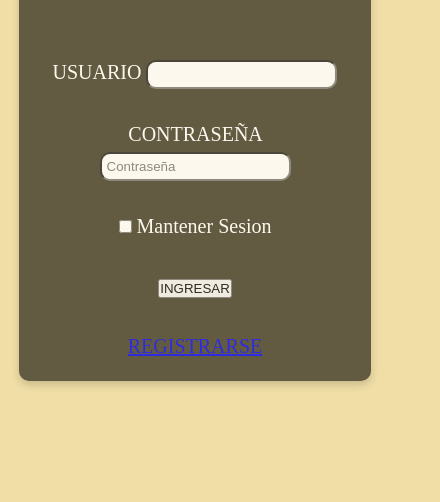
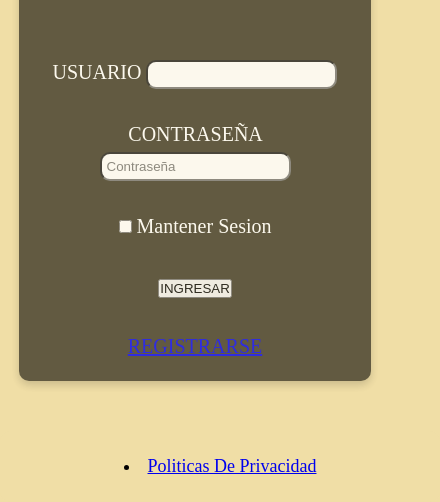
Before and after one commit to Sandry1998/ASESORIA-JURIDICA, a plain HTML site: page index.html in a window 390 px wide. Shown: the part 592-1094 px from the top of the page, 440 px wide, since content can reach past the window. Before the commit the page ends 1023 px from the top, so only its background shows below. Drawn offline with Linux system fonts and the light colour scheme.

Commit message:
ASESORIAS JURIDICAS

```diff
--- a/CSS/style.css
+++ b/CSS/style.css
@@ -90,9 +90,15 @@ header, footer {
         order:1;
         min-width: 100%;
     }
+    footer{
+        order: 2;
+        min-width: 100%;
+    }
 }
 @media screen and (max-width: 768px) {
-.politica_privacidad
+.politica_privacidad{
+  flex-direction: column;
+}
 nav{
  order: 1;
  min-width: 100%;
@@ -105,5 +111,10 @@ nav{
    order: 3;
    width: 100%;
  }
+ footer{
+    order: 4;
+    min-width: 100%;
+ }
+
 
 }
--- a/index.html
+++ b/index.html
@@ -36,5 +36,8 @@
     </div>
 </form>
 </div>
+<footer>
+    <li><a href="POLITICA PRIVACIDAD/politica1.html">Politicas De Privacidad</a>
+</footer>
 </body>
 </html>
```
Also changed, not shown: registro.html (+3 -0 lines).
